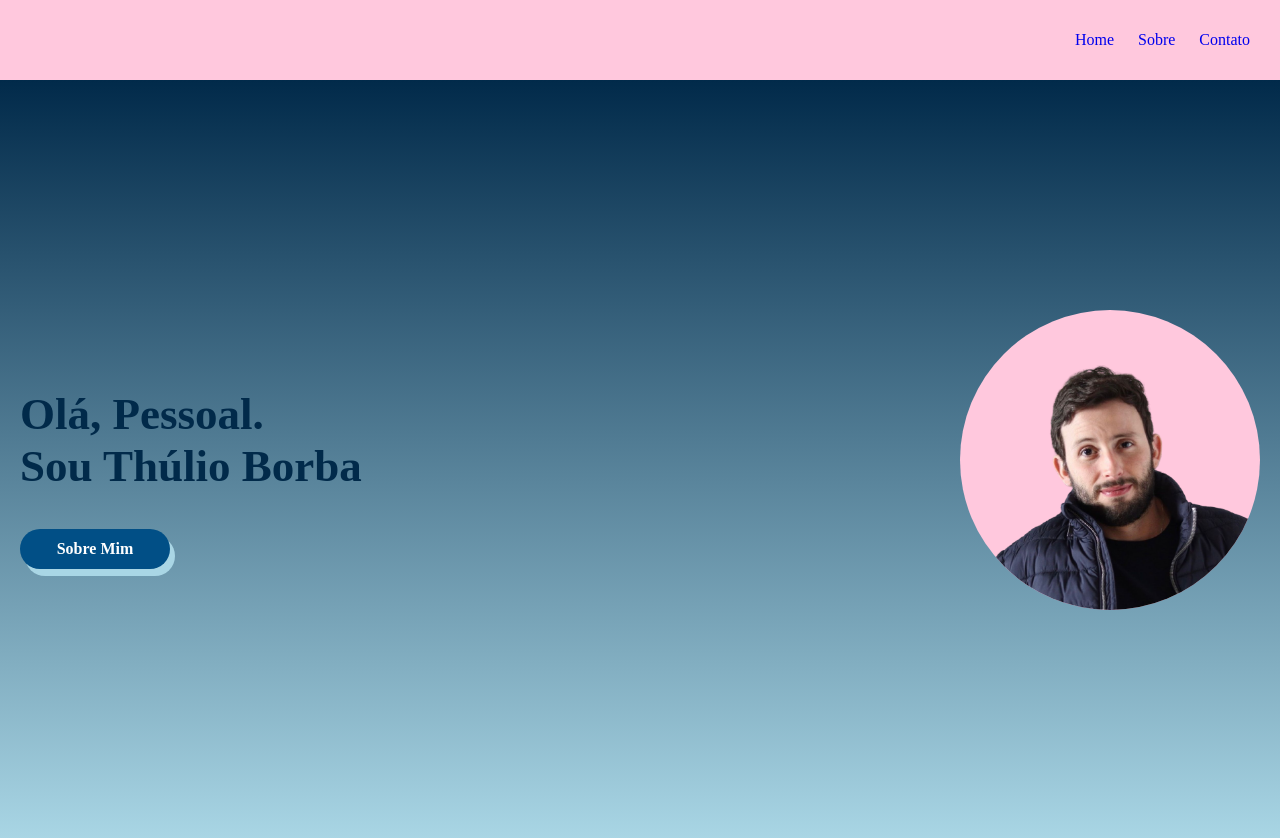
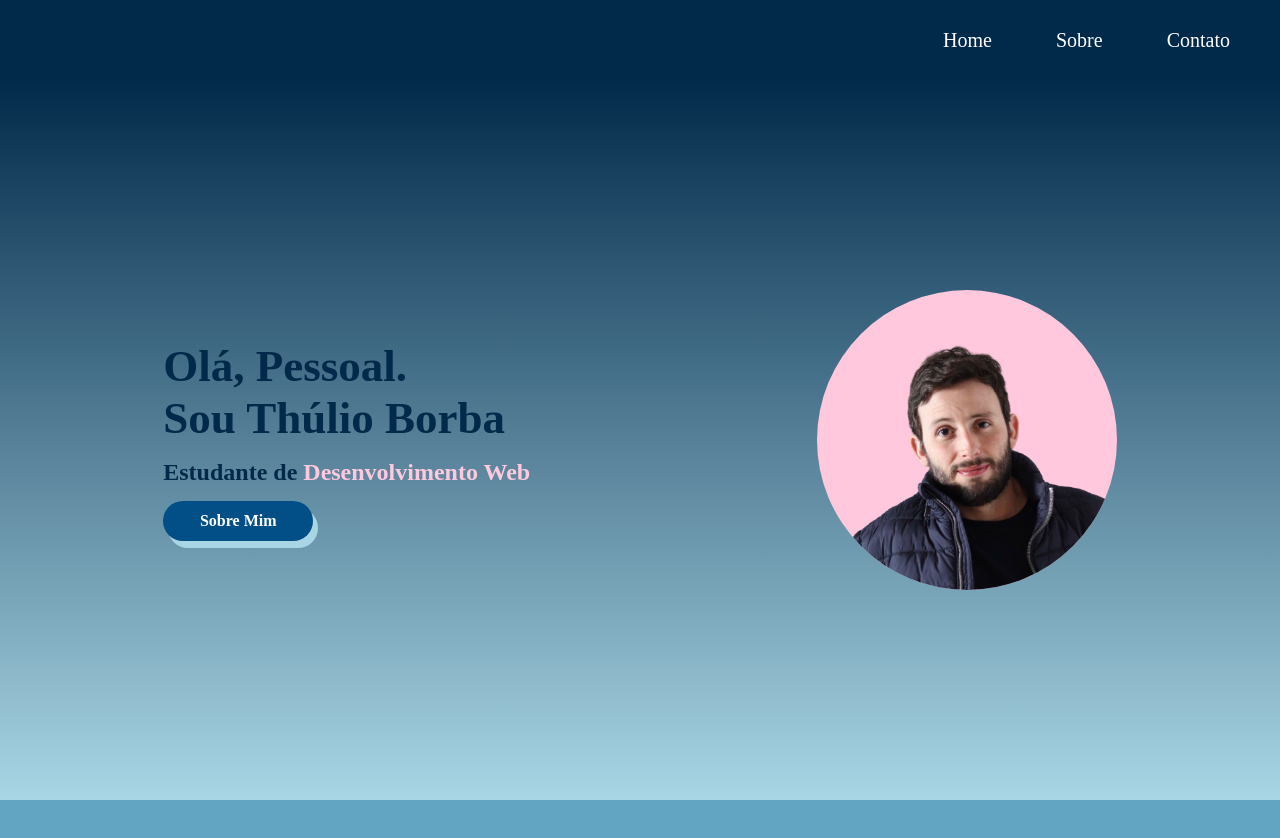
Before and after one commit to thuliobrm/portifolio, a plain HTML site: page index.html in a window 1280 px wide. After the commit the page ends 800 px from the top, so only its background shows below. Drawn offline with Linux system fonts and the light colour scheme; a web font is replaced by a local one.

Commit message:
Atualização

```diff
--- a/index.html
+++ b/index.html
@@ -19,9 +19,9 @@
     <section>
         <div>
             <h1>Olá, Pessoal.<br> Sou Thúlio Borba</h1>
+            <h2 class="dev-web">Estudante de <span>Desenvolvimento Web</span></h2>
             <a class="about-me" href="aboutMe.html" target="_blank"><div>Sobre Mim</div></a>
         </div>
-
         <div class="img-home-wrapper">
             <img class="img-home" src="./img/foto-portifolio.png" alt="Foto do perfil">
         </div>
--- a/style.css
+++ b/style.css
@@ -2,10 +2,11 @@
     font-family:"Marhey";
 }
 
+
 body {
     background-color: #61A5C2;
     margin: 0;
-    height:90vh;
+    height: 85vh;
 }
 
 section {
@@ -17,12 +18,12 @@ section {
 header, section {
     display: flex;
     align-items: center;
-    justify-content: space-between;
+    justify-content: space-around;
 }
 
 header {
     height:5em ;
-    background-color: #FFC8DD;
+    background-color: #012A4A;
     margin-bottom: 0px;
 }
 
@@ -33,6 +34,7 @@ header {
 h1 {
     font-size:45px ;
     color: #012A4A;
+    margin:0;
 }
 
 .img-home {
@@ -95,8 +97,17 @@ nav {
 
 }
 
-nav a {
-    margin: 0 10px;
+nav a, nav a:visited {
+    margin: 0 30px;
+    color: white;
+    font-size:1.25em ;
+}
 
+.dev-web {
+    margin:15px 0px;
+    color:#012A4A;
+}
 
+.dev-web span {
+    color:#FFC8DD;
 }
```
